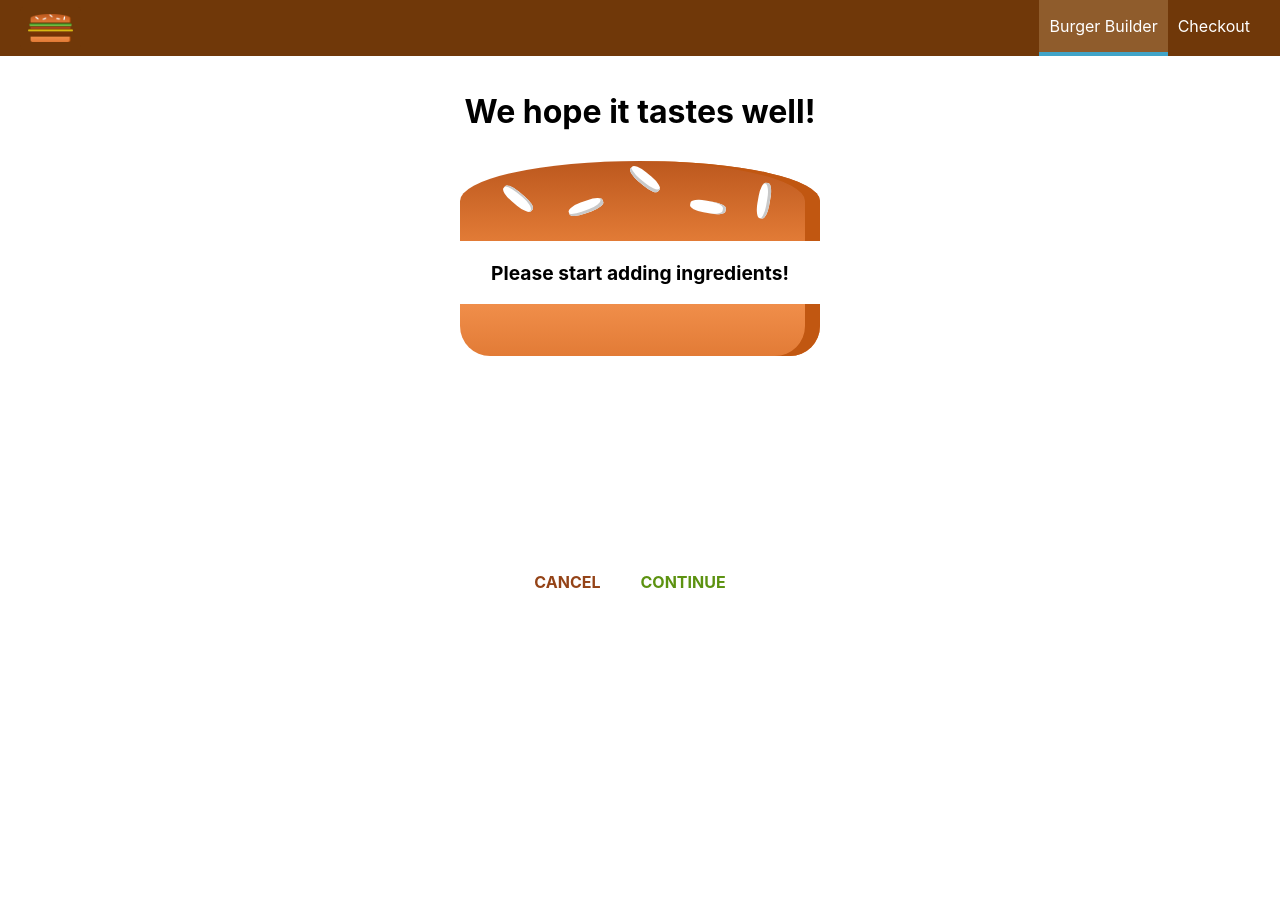
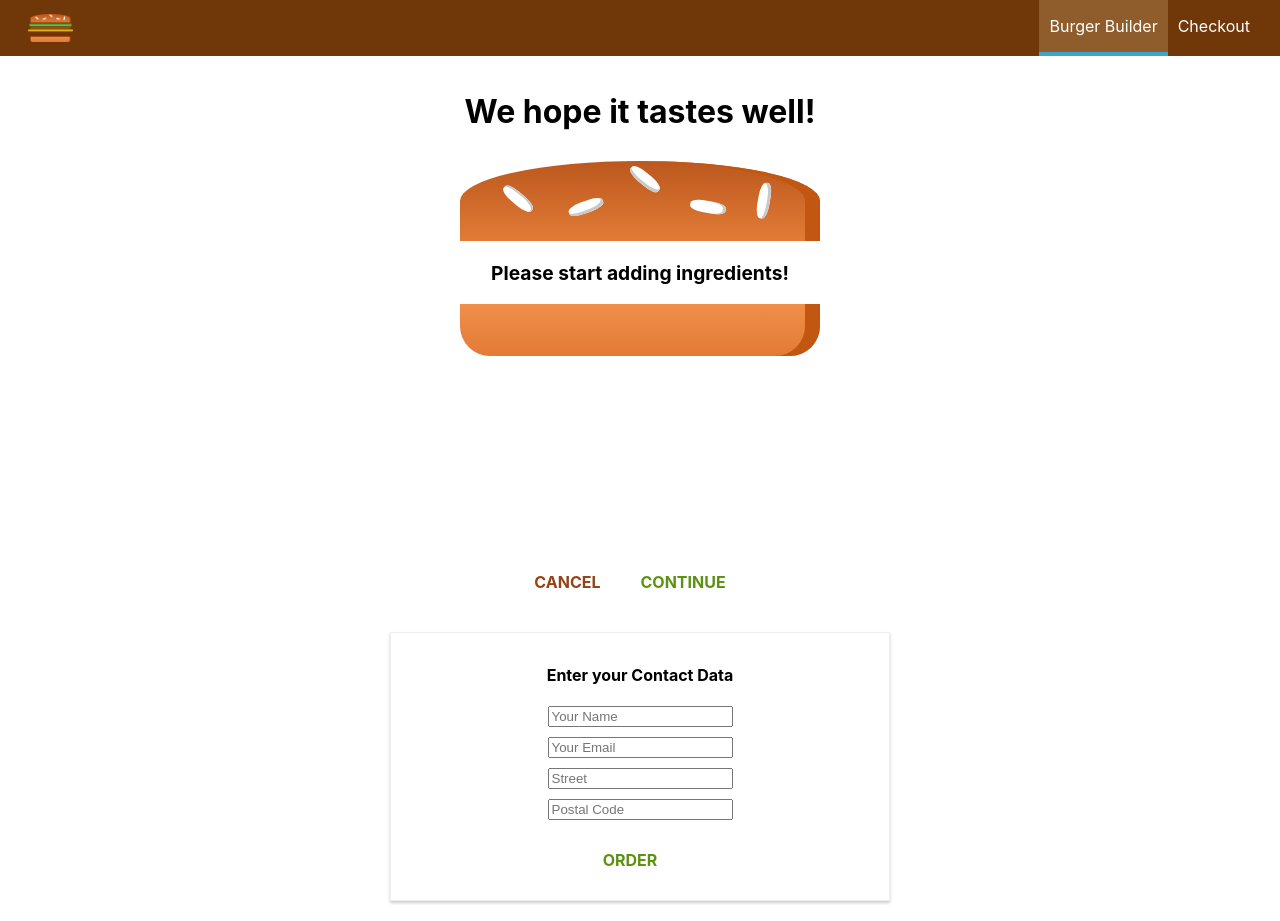
Before and after one commit to gabriellequan29/burger-app, a React (Create React App) app: page /checkout in a window 1280 px wide. Both pictures are taken after a click on the button "CONTINUE". Before the commit the page ends 800 px from the top, so only its background shows below. Built offline with nearby package versions, Linux system fonts and the light colour scheme.

Commit message:
build up contact data

```diff
--- a/src/containers/Checkout/Checkout.js
+++ b/src/containers/Checkout/Checkout.js
@@ -1,6 +1,8 @@
 import React, { Component } from 'react';
 
 import CheckoutSummary from '../../components/Order/CheckoutSummary/CheckoutSummary';
+import { Route } from 'react-router-dom';
+import ContactData from '../Checkout/ContactData/ContactData';
 
 class Checkout extends Component {
     state = {
@@ -38,6 +40,7 @@
                     ingredients={this.state.ingredients}
                     checkoutCancelled={this.checkoutCancelledHandler}
                     checkoutContinued={this.checkoutContinuedHandler}/>
+                <Route path={this.props.match.path + '/contact-data'}  component={ContactData}/>
             </div>
         )
     }
--- /dev/null
+++ b/src/containers/Checkout/ContactData/ContactData.js
@@ -0,0 +1,33 @@
+import React, { Component } from 'react';
+
+import Button from '../../../components/UI/Button/Button';
+import styles from './ContactData.module.css';
+
+class ContactData extends Component {
+    state = {
+        name: '',
+        email: '',
+        address: {
+            street: '',
+            postalCode: ''
+        }
+    }
+
+    render () {
+        return (
+            <div className={styles.ContactData}>
+                <h4>Enter your Contact Data</h4>
+                <form>
+                    <input className={styles.Input} type="text" name="name" placeholder="Your Name" />
+                    <input className={styles.Input} type="text" name="email" placeholder="Your Email" />
+                    <input className={styles.Input} type="text" name="street" placeholder="Street" />
+                    <input className={styles.Input} type="text" name="postal" placeholder="Postal Code" />
+                    <Button btnType="Success">ORDER</Button>
+                </form>
+            </div>
+        )
+    }
+
+}
+
+export default ContactData;
--- /dev/null
+++ b/src/containers/Checkout/ContactData/ContactData.module.css
@@ -0,0 +1,20 @@
+.ContactData {
+  margin: 20px auto;
+  width: 80%;
+  text-align: center;
+  box-shadow: 0 2px 3px #ccc;
+  border: 1px solid #eee;
+  padding: 10px;
+  box-sizing: border-box;
+}
+
+.Input {
+  display: block;
+  margin: 10px auto;
+}
+
+@media (min-width: 600px) {
+  .ContactData {
+    width: 500px;
+  }
+}
```
